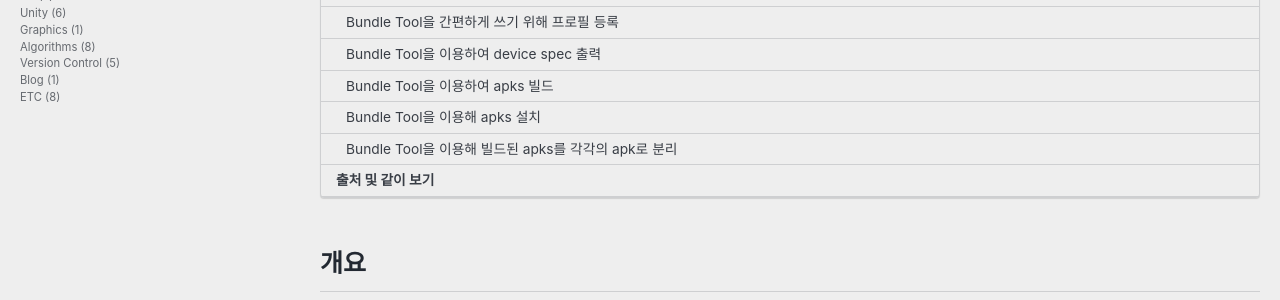
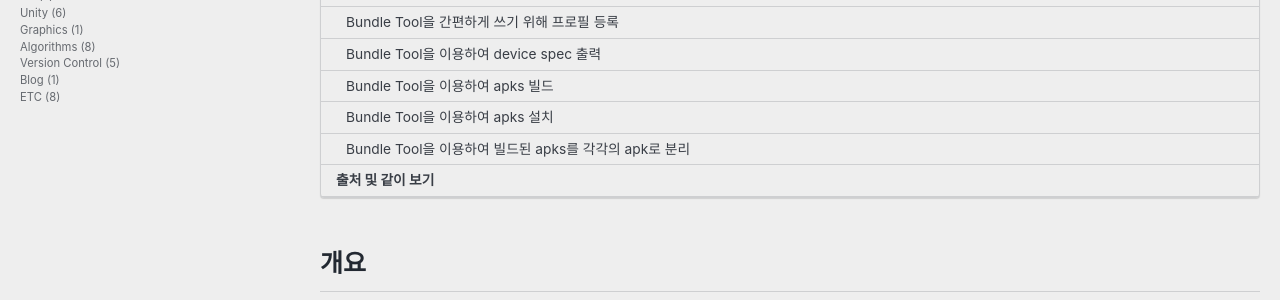
Before and after one commit to devpioh/devpioh.github.io, a Jekyll site: the page built from _posts/Devlog/Etc/2025-11-21-bundletool.md, in a window 1280 px wide and 900 px high. Shown: the part 309-609 px from the top of the window. Built offline with Jekyll 4.4.1, drawn with Linux system fonts in a browser that asks for light colours; cached includes are drawn as plain includes; some web fonts are replaced; comment, search, counter and statistics services are not loaded; some of the changed text lies outside the part shown.

Commit message:
번들툴 사용법

````diff
--- a/_posts/Devlog/Etc/2025-11-21-bundletool.md
+++ b/_posts/Devlog/Etc/2025-11-21-bundletool.md
@@ -75,16 +75,19 @@
 - **--local-testing** 옵션을 이용해서 PAD(Play Assets Delivery) 테스팅이 가능.
 - **--connected-deivce** 옵션을 이용해 컴퓨터에 연결된 디바이스에 맞는 apks로 빌드. 만약 따로 get-device-spec을 이용해 디바이스 spec json을 뽑아 놨다면 **--devic-spec** 옵션을 이용해 해당 스펙으로 빌드 가능.
 
-### Bundle Tool을 이용해 apks 설치
+### Bundle Tool을 이용하여 apks 설치
 
 ```ps
 java -jar [번들 툴 path] build-apks --apks=[빌드된 apks 파일 경로]
 ```
 
-### Bundle Tool을 이용해 빌드된 apks를 각각의 apk로 분리
+### Bundle Tool을 이용하여 빌드된 apks를 각각의 apk로 분리
 
 ```ps
-java -jar [번들 툴 path] extract-apks --apks=[빌드된 apks 파일 경로] --output-dir=[추출한 apk 경로] --device-spec=[타게팅 디바이스 스팩]
+java -jar [번들 툴 path] extract-apks
+--apks=[빌드된 apks 파일 경로]
+--output-dir=[추출한 apk 경로]
+--device-spec=[타게팅 디바이스 스팩]
 ```
 
 합처진 apks를 각각의 apk로 분리 하여 확인이 필요할때 사용.
````
